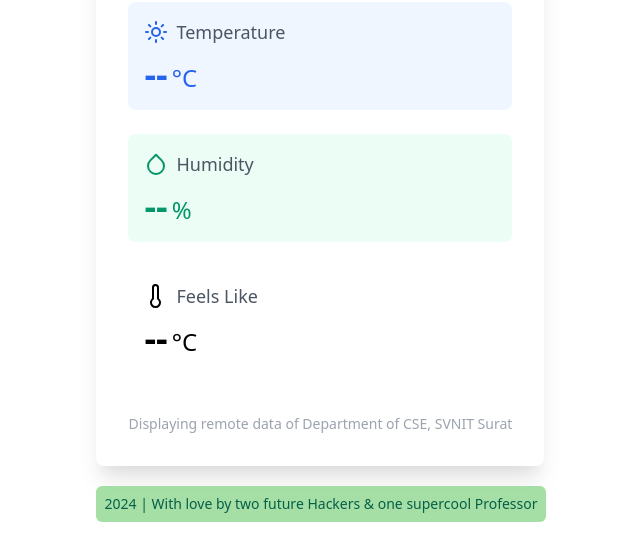
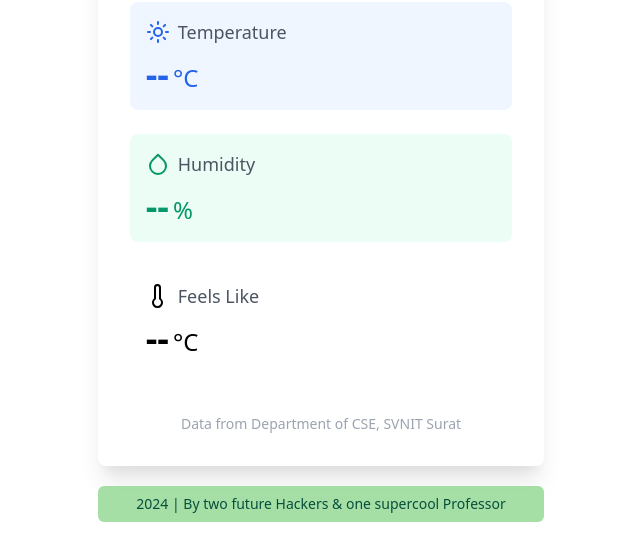
Before and after one commit to swas-rathod/svnit-weather, a plain HTML site: page index.html in a window 1280 px wide. Shown: the part 150-710 px from the top of the page, without its empty margins (319-959 px from the left). Drawn offline with nearby package versions, Linux system fonts and the light colour scheme.

Commit message:
changes-6

```diff
--- a/index.html
+++ b/index.html
@@ -67,14 +67,14 @@
                         <span id="sensorStatus" class="font-medium"></span>
                     </div>
                     <div class="text-gray-700 text-sm" id="currentDate"> </div>
-                    <div class="text-gray-400 text-sm">Displaying remote data of Department of CSE, SVNIT Surat</div>
+                    <div class="text-gray-400 text-sm">Data from Department of CSE, SVNIT Surat</div>
                 </div>
             </div>
 
         </div>
         <div class="rounded-md space-y-6 mt-5" style="background-color: rgba(157, 220, 157, 0.9);">
             <div class="text-center space-y-2 p-2">
-                <div class="text-green-800 text-sm" >2024 | With love by two future Hackers & one supercool Professor</div>
+                <div class="text-green-900 text-sm" >2024 | By two future Hackers & one supercool Professor</div>
                 <!-- <div class="text-gray-500 text-sm" id="currentTime">--</div> -->
                 <!-- <div class="flex items-center justify-center">
                     <span class="inline-block w-2 h-2 rounded-full mr-2" id="statusDot"></span>
```
